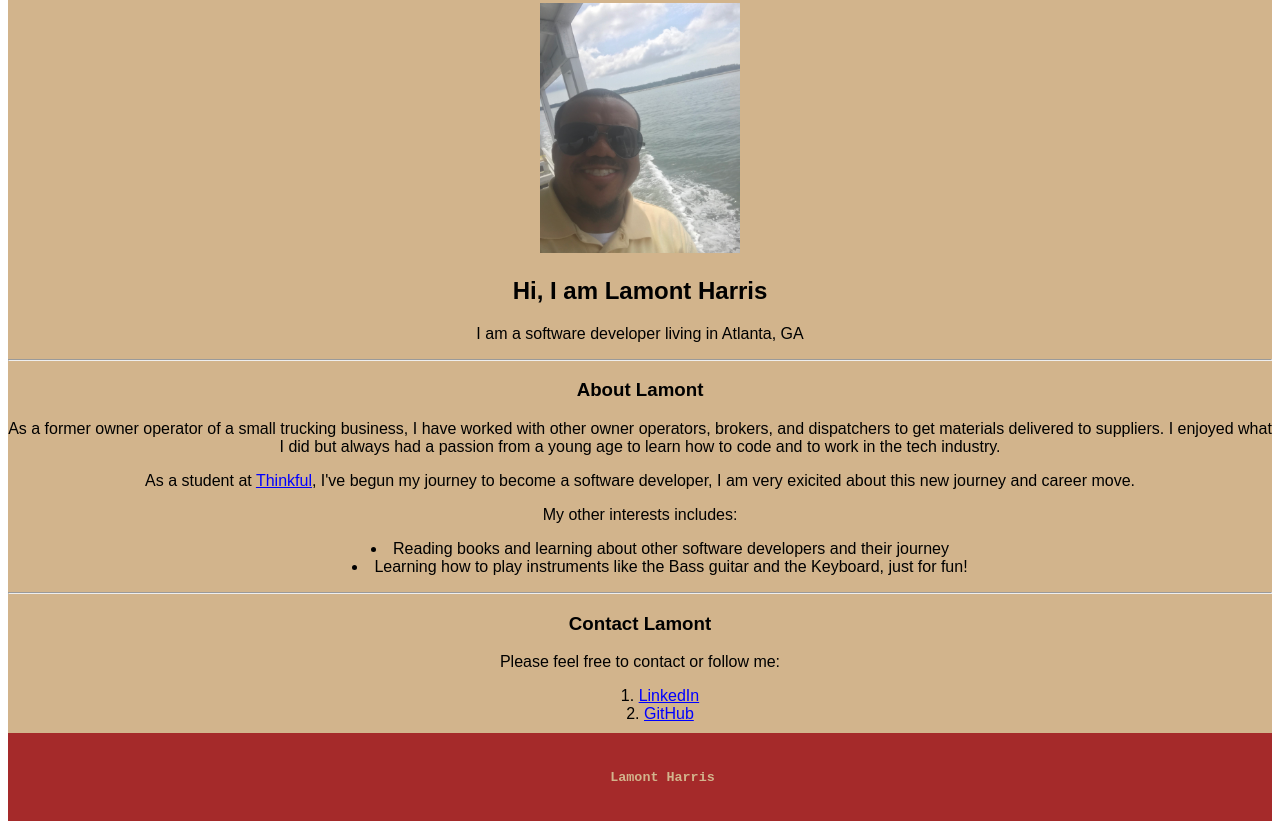
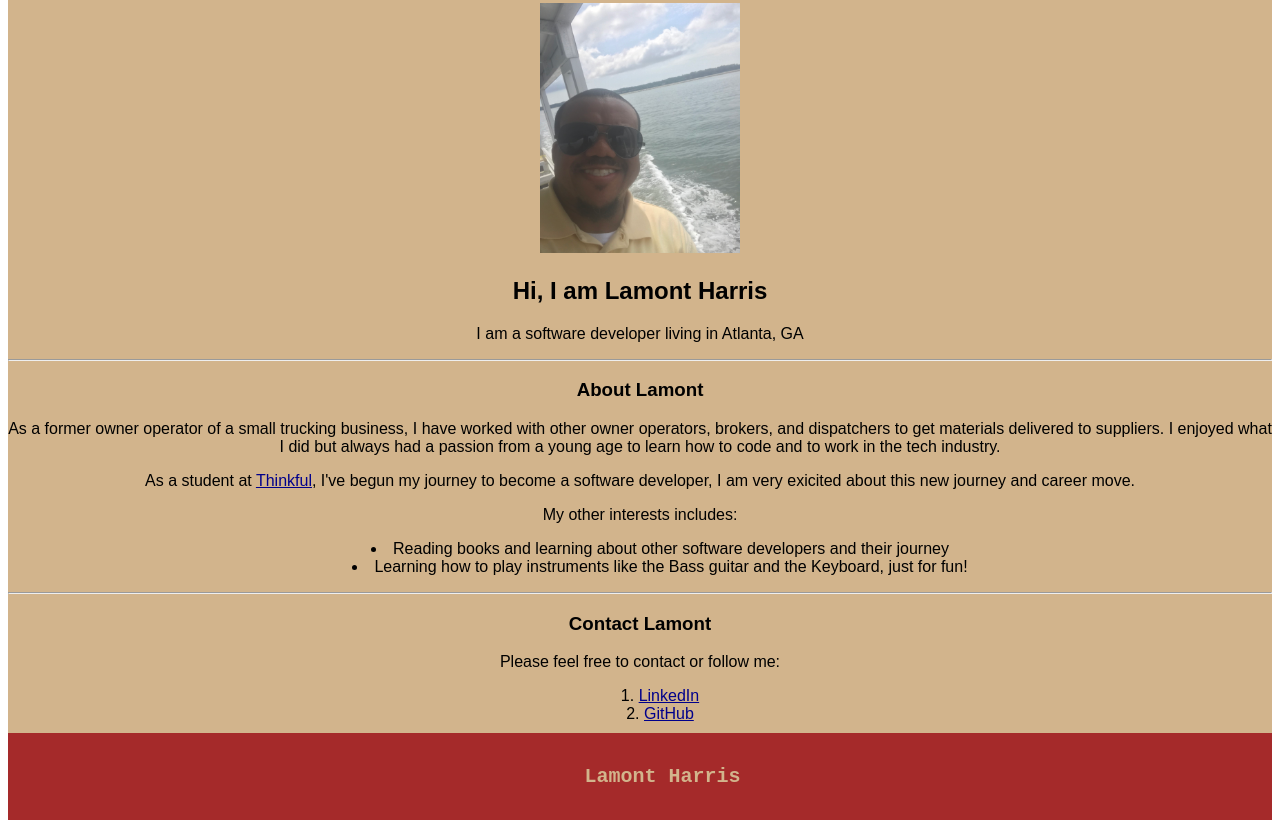
Before and after one commit to Lamontthedev/Portfolio-Website, a plain HTML site: page index.html in a window 1280 px wide. Shown: the part 144-973 px from the top of the page. Drawn offline with Linux system fonts and the light colour scheme; a script that the page names is missing.

Commit message:
Fixing web accessibility errors

```diff
--- a/index.html
+++ b/index.html
@@ -43,7 +43,7 @@
     </main>
               <!-- this is the FOOTER section -->
     <footer class="dark-background">
-      <h6>Lamont Harris</h6>
+      <h4>Lamont Harris</h4>
     </footer>
     <script src="script.js"></script>
   </body>
--- a/style.css
+++ b/style.css
@@ -16,7 +16,7 @@ footer {
   font-family: 'Courier New', Courier, monospace;
   font-size: 20px;
 }
-footer, h6 {
+footer, h4 {
   padding-left: 25px;
 }
 header h3 {
@@ -43,7 +43,7 @@ img {
   background-color: brown;
   color: tan;
 }
-a:link    { color: blue;  }
-a:visited { color: red;   }
-a:hover   { color: green; }
+a:link    { color: darkblue;  }
+a:visited { color: darkblue;}
+a:hover   { color: darkred; }
 a:active  { color: gray;  }
```
